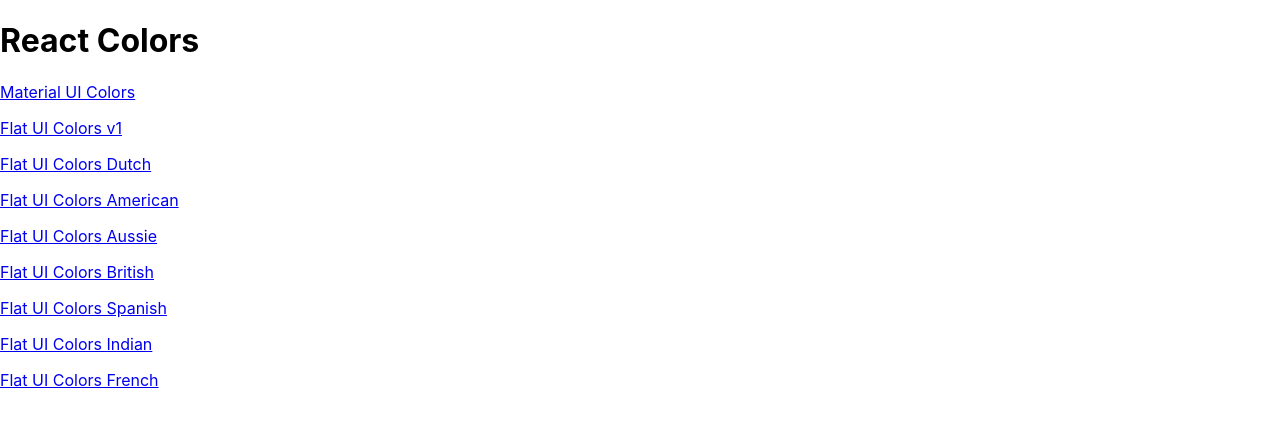
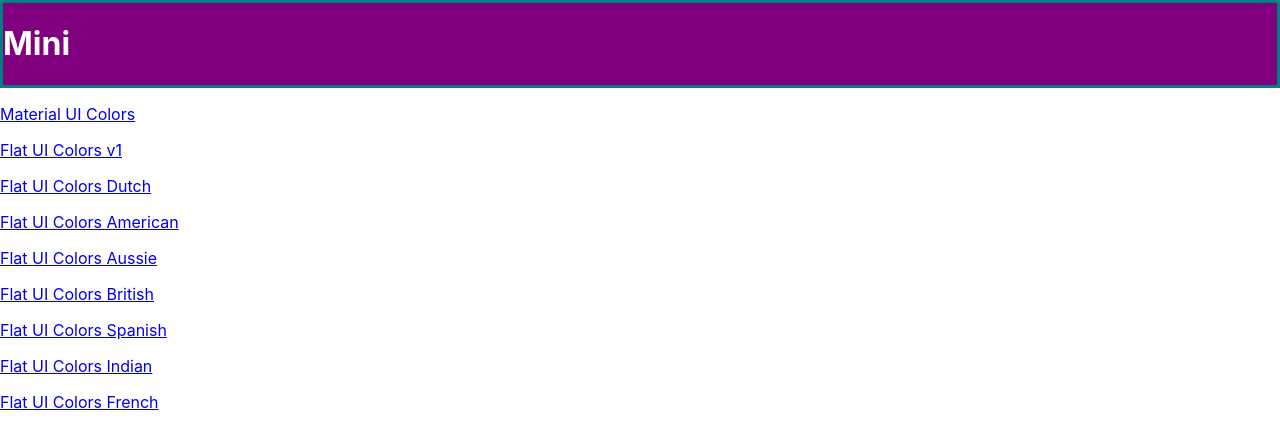
Before and after one commit to Georgee-lee/react_material_ui, a React (Create React App) app: page / in a window 1280 px wide. Shown: the top 446 px of the page. Built offline with nearby package versions, Linux system fonts and the light colour scheme.

Commit message:
styling with HOC and withStyles

```diff
--- a/package.json
+++ b/package.json
@@ -5,6 +5,7 @@
   "dependencies": {
     "@material-ui/core": "^4.3.2",
     "@material-ui/icons": "^4.2.1",
+    "@material-ui/styles": "^4.3.0",
     "chroma-js": "^2.0.4",
     "rc-slider": "^8.6.13",
     "react": "^16.9.0",
--- /dev/null
+++ b/src/Components/MiniPalette/MiniPalette.js
@@ -0,0 +1,29 @@
+import React from "react";
+import { withStyles } from "@material-ui/styles";
+
+const styles = {
+  main: {
+    backgroundColor: "purple",
+    border: "3px solid teal",
+    "& h1": {
+      color: "white"
+    }
+  },
+  secondary: {
+    backgroundColor: "blue"
+  }
+};
+
+const MiniPalette = props => {
+  const { classes } = props;
+
+  return (
+    <div className={classes.main}>
+      <h1>Mini</h1>
+      <section className={classes.secondary} />
+    </div>
+  );
+};
+
+// HOC 사용
+export default withStyles(styles)(MiniPalette);
--- /dev/null
+++ b/src/Components/MiniPalette/index.js
@@ -0,0 +1 @@
+export { default } from "./MiniPalette";
--- a/src/Components/PaletteList/PaletteList.js
+++ b/src/Components/PaletteList/PaletteList.js
@@ -1,5 +1,6 @@
 import React, { Component } from "react";
 import { Link } from "react-router-dom";
+import MiniPalette from "Components/MiniPalette";
 
 class PaletteList extends Component {
   render() {
@@ -7,7 +8,7 @@
 
     return (
       <div>
-        <h1>React Colors</h1>
+        <MiniPalette />
         {palettes.map(palette => (
           <p>
             <Link to={`/palette/${palette.id}`}>{palette.paletteName}</Link>
```
